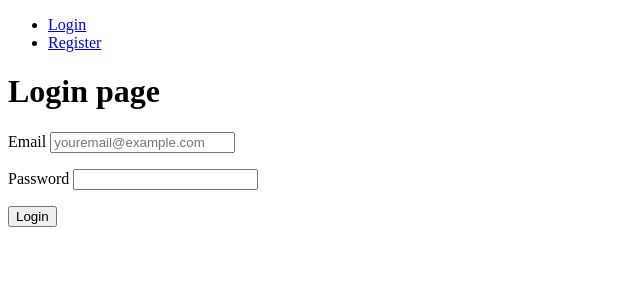
After one commit to h4k1m0u/flask-webapp, a Flask app: page /auth/login in a window 1280 px wide. The commit adds this page. Shown: the top 300 px of the page, without its empty margins (0-640 px from the left). Run offline with Flask 2, Linux system fonts and the light colour scheme.

Commit message:
User registration & authentication

```diff
--- /dev/null
+++ b/application/auth/forms.py
@@ -0,0 +1,23 @@
+from flask_wtf import FlaskForm
+from wtforms import StringField, PasswordField, SubmitField
+from wtforms.validators import DataRequired, Email, EqualTo, Length
+
+
+class LoginForm(FlaskForm):
+    email = StringField('Email', validators=[DataRequired(), Email()])
+    password = PasswordField('Password', validators=[DataRequired()])
+    submit = SubmitField('Login')
+
+
+class RegisterForm(FlaskForm):
+    name = StringField('Name', validators=[DataRequired()])
+    email = StringField(
+        'Email',
+        validators=[Email(message='Not a valid email address.'),
+                    DataRequired()])
+    password = PasswordField(
+        'Password', validators=[DataRequired(), Length(min=5)])
+    confirm_password = PasswordField(
+        'Repeat Password',
+        validators=[EqualTo('password', message='Passwords must match.')])
+    submit = SubmitField('Register')
--- /dev/null
+++ b/application/auth/routes.py
@@ -0,0 +1,91 @@
+from flask import Blueprint, render_template, url_for, redirect, flash, request
+from flask import current_app as app
+from flask_login import LoginManager, login_user, logout_user, login_required
+from .forms import LoginForm, RegisterForm
+from ..models import User, db
+
+
+auth_bp = Blueprint('auth', __name__,
+                    template_folder='templates', static_folder='static')
+
+
+# view to redirect to for anonymous users
+login_manager = LoginManager()
+login_manager.login_view = '.login'
+
+
+@login_manager.user_loader
+def load_user(id):
+    """
+    Get connected user from session on each page request.
+    """
+    return User.query.get(id)
+
+
+@auth_bp.route('/login', methods=['GET', 'POST'])
+def login():
+    form = LoginForm()
+
+    if form.validate_on_submit():
+        # get user details from form
+        email = form.email.data
+        password = form.password.data
+
+        # login if user in database
+        user = User.query.filter_by(email=email).first()
+        if user and user.check_password(password):
+            login_user(user)
+
+            # redirect to targeted page in url
+            next_page = request.args.get('next')
+            return redirect(next_page or url_for('.success'))
+
+        flash('Invalid email/password combination')
+        return redirect(url_for('.login'))
+
+    return render_template('auth/login.html', form=form)
+
+
+@auth_bp.route('/register', methods=['GET', 'POST'])
+def register():
+    form = RegisterForm()
+
+    if form.validate_on_submit():
+        # get user details from form
+        name = form.name.data
+        email = form.email.data
+        password = form.password.data
+
+        # create a new user if not already in database
+        user_existing = User.query.filter_by(email=email).first()
+
+        if user_existing is None:
+            user = User(name=name, email=email)
+            user.set_password(password)
+            db.session.add(user)
+            db.session.commit()
+
+            return redirect(url_for('.success'))
+
+        flash('A user already exists with the same email address')
+        return redirect(url_for('.register'))
+
+    return render_template('auth/register.html', form=form)
+
+
+@auth_bp.route('/success')
+def success():
+    return render_template('auth/success.html')
+
+
+@auth_bp.route('/logout')
+@login_required
+def logout():
+    logout_user()
+    return redirect(url_for('.login'))
+
+
+@auth_bp.route('/profile')
+@login_required
+def profile():
+    return render_template('auth/profile.html')
--- /dev/null
+++ b/application/auth/templates/auth/login.html
@@ -0,0 +1,30 @@
+{% extends 'base.html' %}
+
+{% block content %}
+    <div>
+        <h1>Login page</h1>
+
+        <form method="POST">
+            {{ form.csrf_token }}
+            <p>
+                {{ form.email.label }} {{ form.email(placeholder='youremail@example.com') }}
+            </p>
+            <p>
+                {{ form.password.label }} {{ form.password() }}
+            </p>
+            <p>
+                {{ form.submit }}
+            </p>
+        </form>
+
+        {% with messages = get_flashed_messages() %}
+            {% if messages %}
+                <ul class=flashes>
+                    {% for message in messages %}
+                        <li>{{ message }}</li>
+                    {% endfor %}
+                </ul>
+            {% endif %}
+        {% endwith %}
+    </div>
+{% endblock %}
--- a/application/templates/nav.html
+++ b/application/templates/nav.html
@@ -1,7 +1,11 @@
 <nav>
     <ul>
-        <li><a href="#">Link1</a></li>
-        <li><a href="#">Link2</a></li>
-        <li><a href="#">Link3</a></li>
+        {% if current_user.is_authenticated %}
+            <li><a href="{{ url_for('auth.profile') }}">Profile</a></li>
+            <li><a href="{{ url_for('auth.logout') }}">Logout</a></li>
+        {% else %}
+            <li><a href="{{ url_for('auth.login') }}">Login</a></li>
+            <li><a href="{{ url_for('auth.register') }}">Register</a></li>
+        {% endif %}
     </ul>
 </nav>
```
Also changed, not shown: application/__init__.py (+5 -5 lines), application/auth/templates/auth/profile.html (added, +14 -0 lines), application/auth/templates/auth/register.html (added, +48 -0 lines), application/login/forms.py (deleted, +0 -9 lines), application/login/routes.py (deleted, +0 -21 lines), application/login/templates/login/login.html (deleted, +0 -14 lines), application/models.py (+22 -2 lines), application/register/forms.py (deleted, +0 -8 lines), application/register/routes.py (deleted, +0 -21 lines), application/register/templates/register/register.html (deleted, +0 -13 lines), application/register/templates/register/success.html (deleted, +0 -7 lines), migrations/versions/f7fa586dae1e_add_email_password_columns_to_user.py (added, +32 -0 lines), README.md, application/auth/__init__.py (added), 1 more files.
